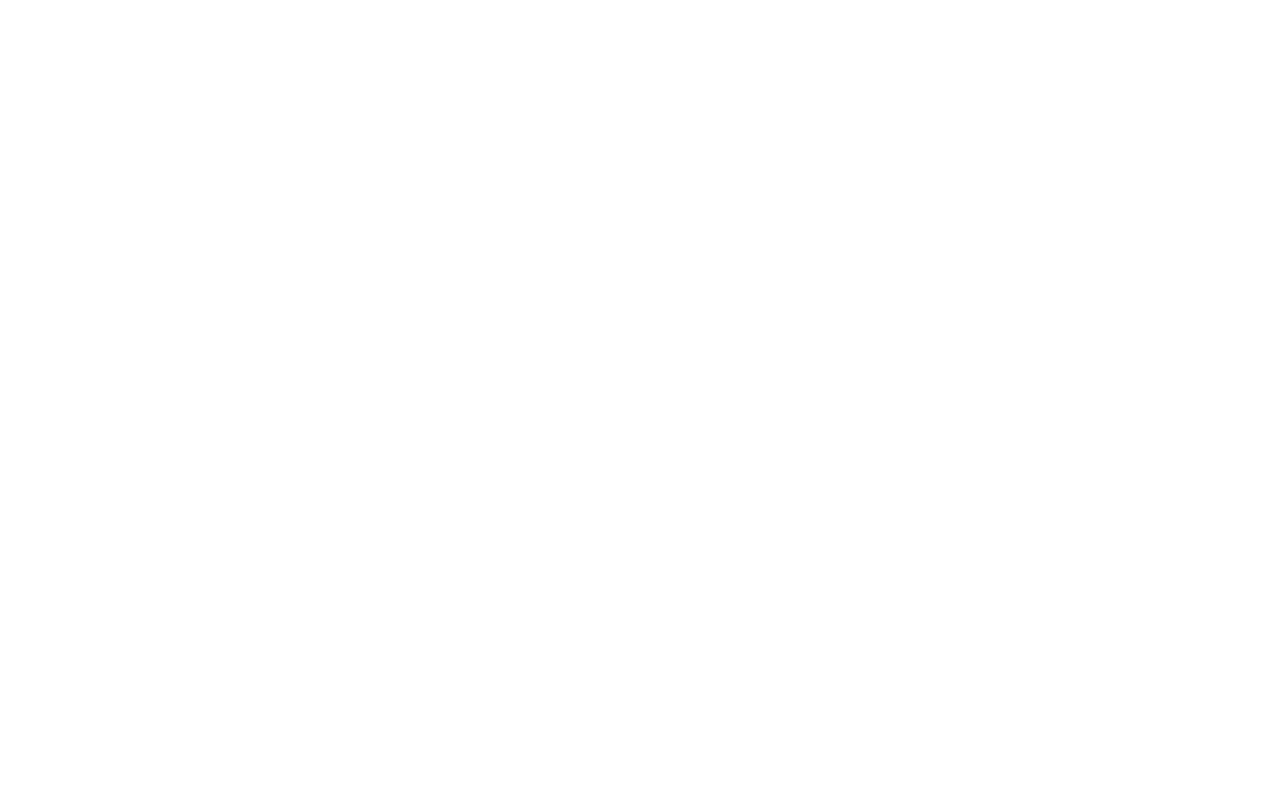
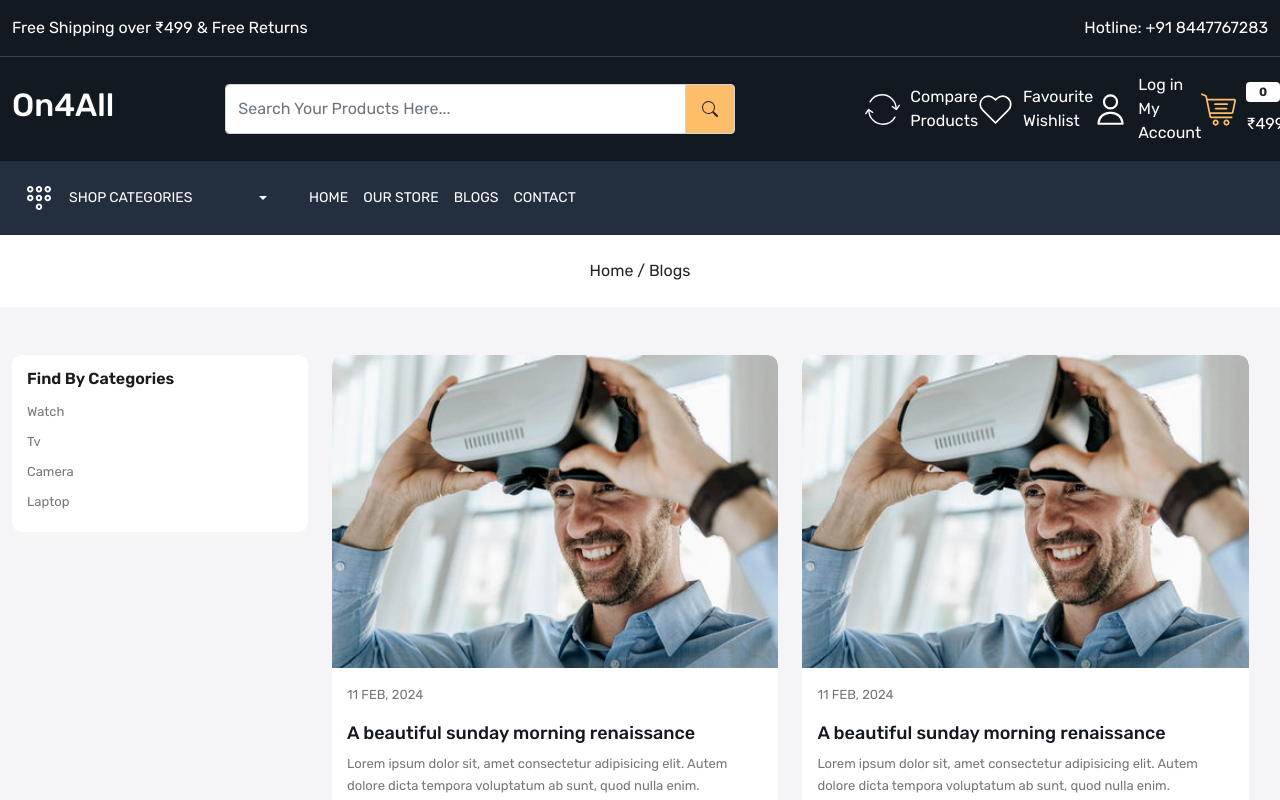
Before and after one commit to Himanshu-Bharti-Ji/frontend, a React (Vite) app: page /blogs in a window 1280 px wide. Before the commit this address had no page. Shown: the top 800 px of the page. Built offline with nearby package versions, Linux system fonts and the light colour scheme.

Commit message:
Add Blog Page

```diff
--- a/src/App.css
+++ b/src/App.css
@@ -355,7 +355,9 @@
   /* padding: 20px; */
   border-radius: 10px;
   overflow: hidden;
+  cursor: pointer;
 }
+
 
 .blog-card img {
   border-top-left-radius: 10px;
@@ -367,8 +369,10 @@
   transition: .3s cubic-bezier(0.51, 0.01, 0.46, 0.97);
 }
 
+
 .blog-content {
   padding: 15px;
+  margin-bottom: 12px;
 }
 
 .blog-content p.date {
@@ -727,6 +731,20 @@
 
 /* Our Store Page End Here*/
 
+/* .blog-wrapper .col-9 {
+  width: 49%;
+} */
+
+/* Blog Page Start */
+
+.blog-page-card .col-6 {
+  width: 49%;
+}
+
+/* Blog Page End Here*/
+
+
+
 
 /* Footer Part Start */
 /* Footer Part End Here*/
--- a/src/App.jsx
+++ b/src/App.jsx
@@ -7,6 +7,7 @@
 import About from './pages/About';
 import Contact from './pages/Contact';
 import OurStore from './pages/OurStore';
+import Blog from './pages/Blog';
 
 function App() {
 
@@ -19,6 +20,7 @@
           <Route path='about' element={<About />} />
           <Route path='contact' element={<Contact />} />
           <Route path='store' element={<OurStore />} />
+          <Route path='blogs' element={<Blog />} />
         </Route>
       </Routes>
      </BrowserRouter>
--- a/src/components/BlogCard.jsx
+++ b/src/components/BlogCard.jsx
@@ -3,10 +3,10 @@
 
 function BlogCard() {
   return (
-    <div className='col-3'>
+    <div className={`${location.pathname === "/blogs" ? "col-6 mb-4" : "col-3"}`}>
       <div className="blog-card">
         <div className="card-image">
-            <img className='img-fluid ' src="images/blog-1.jpg" alt="blog image" />
+            <img className='img-fluid w-100' src="images/blog-1.jpg" alt="blog image" />
         </div>
         <div className="blog-content">
             <p className='date'>11 Feb, 2024</p>
--- a/src/components/Header.jsx
+++ b/src/components/Header.jsx
@@ -95,7 +95,7 @@
                   <div className="d-flex align-items-center gap-15">
                     <NavLink to="/">Home</NavLink>
                     <NavLink to="/store">Our Store</NavLink>
-                    <NavLink to="/">Blogs</NavLink>
+                    <NavLink to="/blogs">Blogs</NavLink>
                     <NavLink to="/contact">Contact</NavLink>
                   </div>
                 </div>
--- /dev/null
+++ b/src/pages/Blog.jsx
@@ -0,0 +1,43 @@
+import React from 'react'
+import BreadCrumb from '../components/BreadCrumb'
+import Meta from '../components/Meta';
+import BlogCard from '../components/BlogCard'
+
+function Blog() {
+    return (
+        <>
+            <Meta title={"On4All | Blogs"} />
+            <BreadCrumb title="Blogs" />
+
+            <div className="blog-wrapper py-5 home-wrapper-2">
+                <div className="container-1640">
+                    <div className="row">
+                        <div className="col-3">
+                            <div className='filter-card mb-3 '>
+                                <h3 className="filter-title">Find By Categories</h3>
+                                <div>
+                                    <ul className='ps-0 mb-0 '>
+                                        <li>Watch</li>
+                                        <li>Tv</li>
+                                        <li>Camera</li>
+                                        <li>Laptop</li>
+                                    </ul>
+                                </div>
+                            </div>
+                        </div>
+                        <div className="col-9">
+                            <div className="row blog-page-card">
+                                <BlogCard />
+                                <BlogCard />
+                                <BlogCard />
+                                <BlogCard />
+                            </div>
+                        </div>
+                    </div>
+                </div>
+            </div>
+        </>
+    )
+}
+
+export default Blog
```
